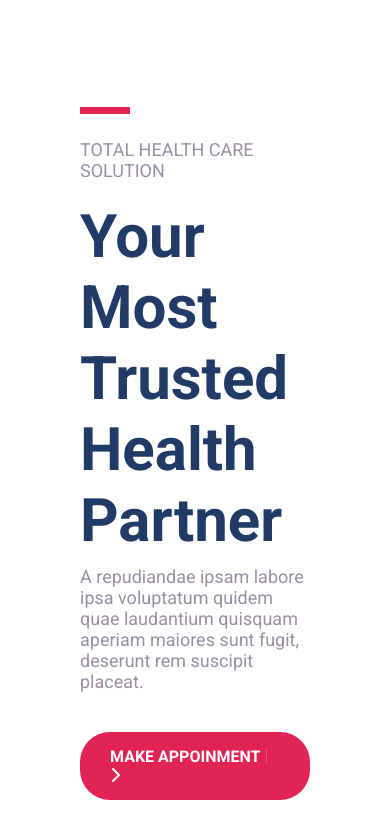
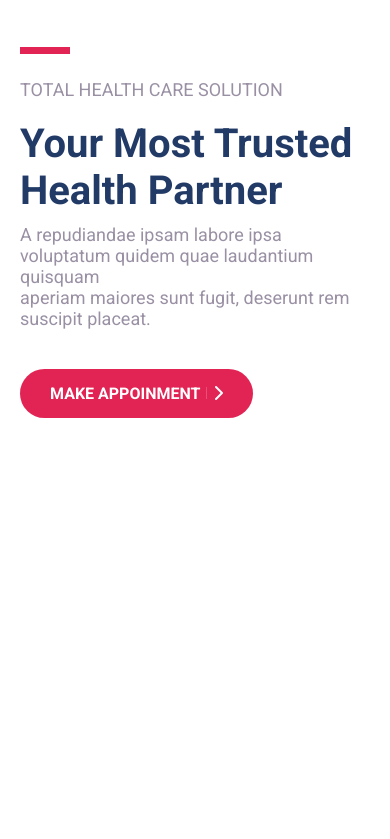
Before and after one commit to osama-elhenaweey/college-project, a plain HTML site: page index.html in a window 390 px wide. Shown: the part 97-936 px from the top of the page. After the commit the page ends 844 px from the top, so only its background shows below. Drawn offline with Linux system fonts and the light colour scheme.

Commit message:
first commit

```diff
--- a/style.css
+++ b/style.css
@@ -132,4 +132,10 @@ body{
         background: none;
 
     }
+    #main .main-container{
+        padding: 20px;
+    }
+    #main .main-container h2{
+        font-size: 40px;
+    }
 }
```
